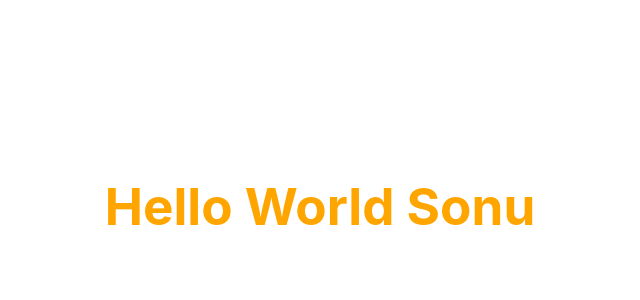
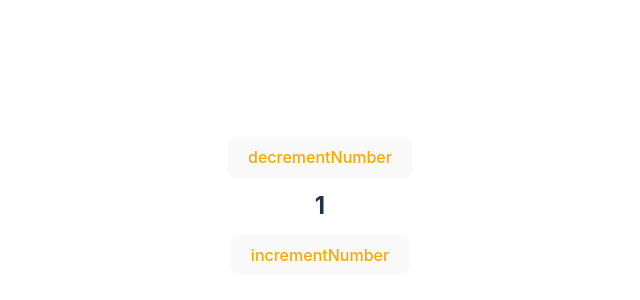
Before and after one commit to Sonu8544/react-Js-interview-practice-problem, a React (Vite) app: page / in a window 1280 px wide. Shown: the part 194-494 px from the top of the page, without its empty margins (320-960 px from the left). Built offline with nearby package versions, Linux system fonts and the light colour scheme.

Commit message:
problem 2 complite update number

```diff
--- a/src/App.jsx
+++ b/src/App.jsx
@@ -1,11 +1,14 @@
 import './App.css'
 import OneHelloWorld from './components/One/OneHelloWorld'
+import CounterUpdate from './components/Two/CounterUpdate'
 
 function App() {
 
   return (
     <>
-      <OneHelloWorld />
+      {/* <OneHelloWorld /> */}
+      <CounterUpdate />
+
     </>
   )
 }
--- /dev/null
+++ b/src/components/Two/CounterUpdate.css
@@ -0,0 +1,9 @@
+* {
+    margin: 0;
+    padding: 0;
+    box-sizing: border-box;
+}
+
+button{
+    color: orange;
+}
--- /dev/null
+++ b/src/components/Two/CounterUpdate.jsx
@@ -0,0 +1,27 @@
+import React from 'react'
+import "./CounterUpdate.css"
+import { useState } from 'react'
+
+const CounterUpdate = () => {
+ const [number, setNumber] = useState(1)
+
+ const incrementNumber = () =>{
+    setNumber(number+1)
+ }
+
+ const decrementNumber = () =>{
+    if(number > 1){
+        setNumber(number-1)
+    }
+}
+
+  return (
+   <>
+     <button onClick={decrementNumber} > decrementNumber </button>
+     <h2 style={{ margin:'10px'}}> {number} </h2>
+     <button onClick={ incrementNumber} > incrementNumber</button>
+   </>
+  )
+}
+
+export default CounterUpdate
```
